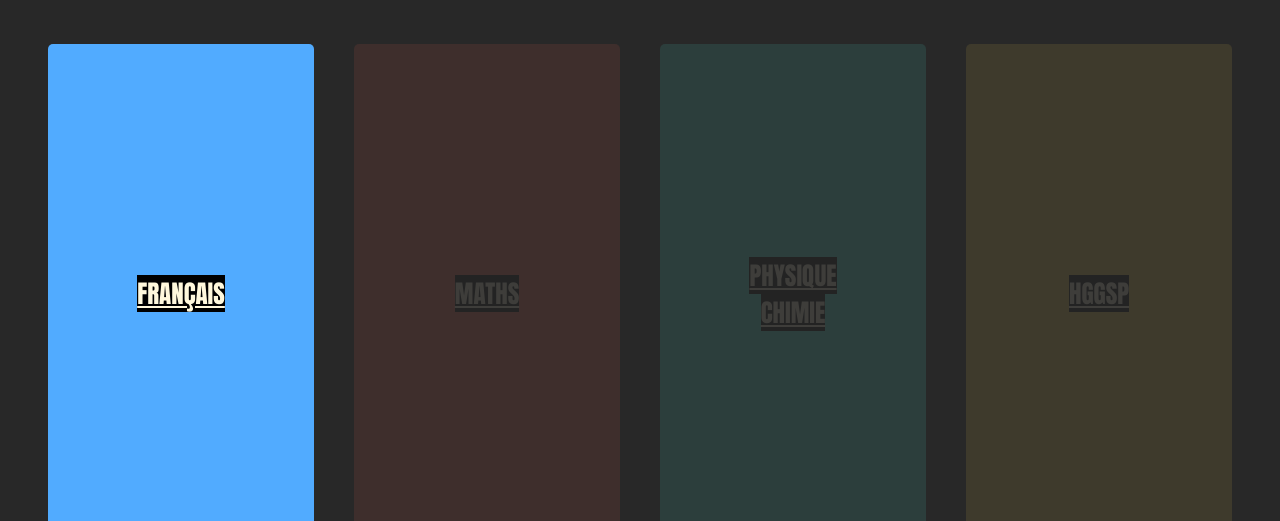
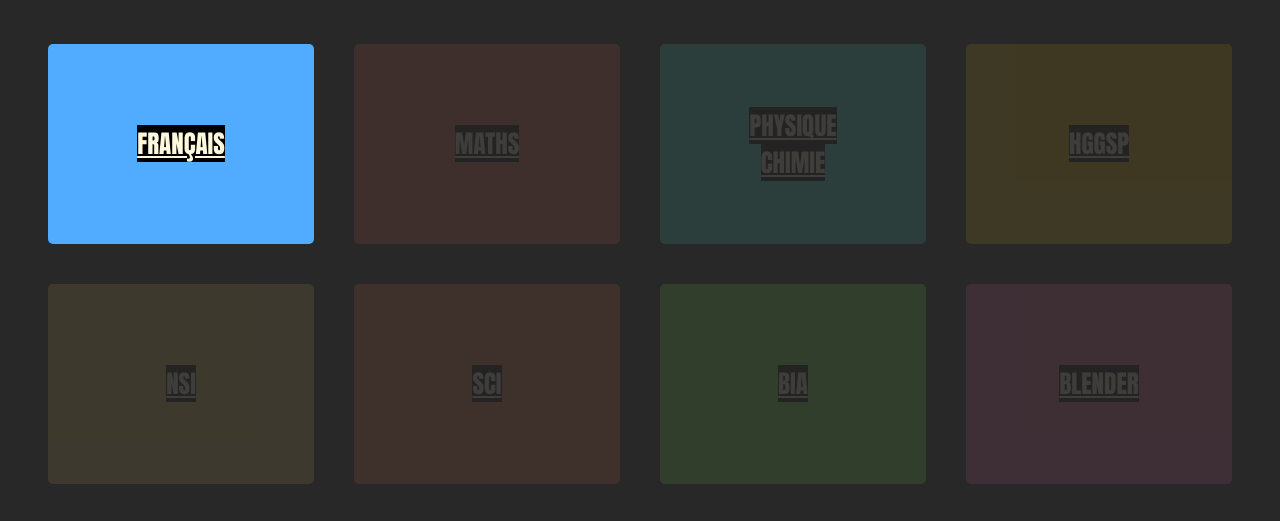
Before and after one commit to ArjunaK07/Accueil-Premi-re, a plain HTML site: page index.html in a window 1280 px wide. Shown: the part 73-594 px from the top of the page. Drawn offline with Linux system fonts and the light colour scheme; grey boxes are pictures that could not be loaded.

Commit message:
Update index.html

```diff
--- a/index.html
+++ b/index.html
@@ -49,49 +49,49 @@
 
 .texte_1 {
   background-color: rgb(81, 171, 255);
-  height: 500px;
+  height: 200px;
 }
 
 .texte_2 {
   background-color: rgb(255, 101, 81);
   opacity: 0.1;
-  height: 500px;
+  height: 200px;
 }
 
 .texte_3 {
   background-color: rgb(81, 255, 232);
   opacity: 0.1;
-  height: 500px;
+  height: 200px;
 }
 
 .texte_4 {
-  background-color: rgb(255, 217, 81);
+  background-color: rgb(255, 200, 0);
   opacity: 0.1;
-  height: 500px;
+  height: 200px;
 }
 
 .texte_5 {
-  background-color: rgb(255, 217, 81);
+  background-color: rgb(255, 207, 95);
   opacity: 0.1;
-  height: 500px;
+  height: 200px;
 }
 
 .texte_6 {
-  background-color: rgb(255, 217, 81);
+  background-color: rgb(255, 124, 68);
   opacity: 0.1;
-  height: 500px;
+  height: 200px;
 }
 
 .texte_7 {
-  background-color: rgb(255, 217, 81);
+  background-color: rgb(139, 255, 81);
   opacity: 0.1;
-  height: 500px;
+  height: 200px;
 }
 
 .texte_8 {
-  background-color: rgb(255, 217, 81);
+  background-color: rgb(255, 112, 172);
   opacity: 0.1;
-  height: 500px;
+  height: 200px;
 }
 
 .logo_akatsuki{
@@ -111,6 +111,9 @@
   grid-gap: 5px;
   align-content: center;
 
+}
+.div1{
+  border-radius: 20px;
 }
 .div2{
   padding-top: 5px;
@@ -161,7 +164,7 @@
 
 <div class="source">
 
- <div>
+ <div class="div1">
         <a href="https://arjunak07.github.io/Accueil-Premiere/"> <img class="logo_akatsuki" src="https://raw.githubusercontent.com/ArjunaK07/Reccueil-des-textes/main/logo%20akatsuki.png"> </a>
       </div>
 
```
